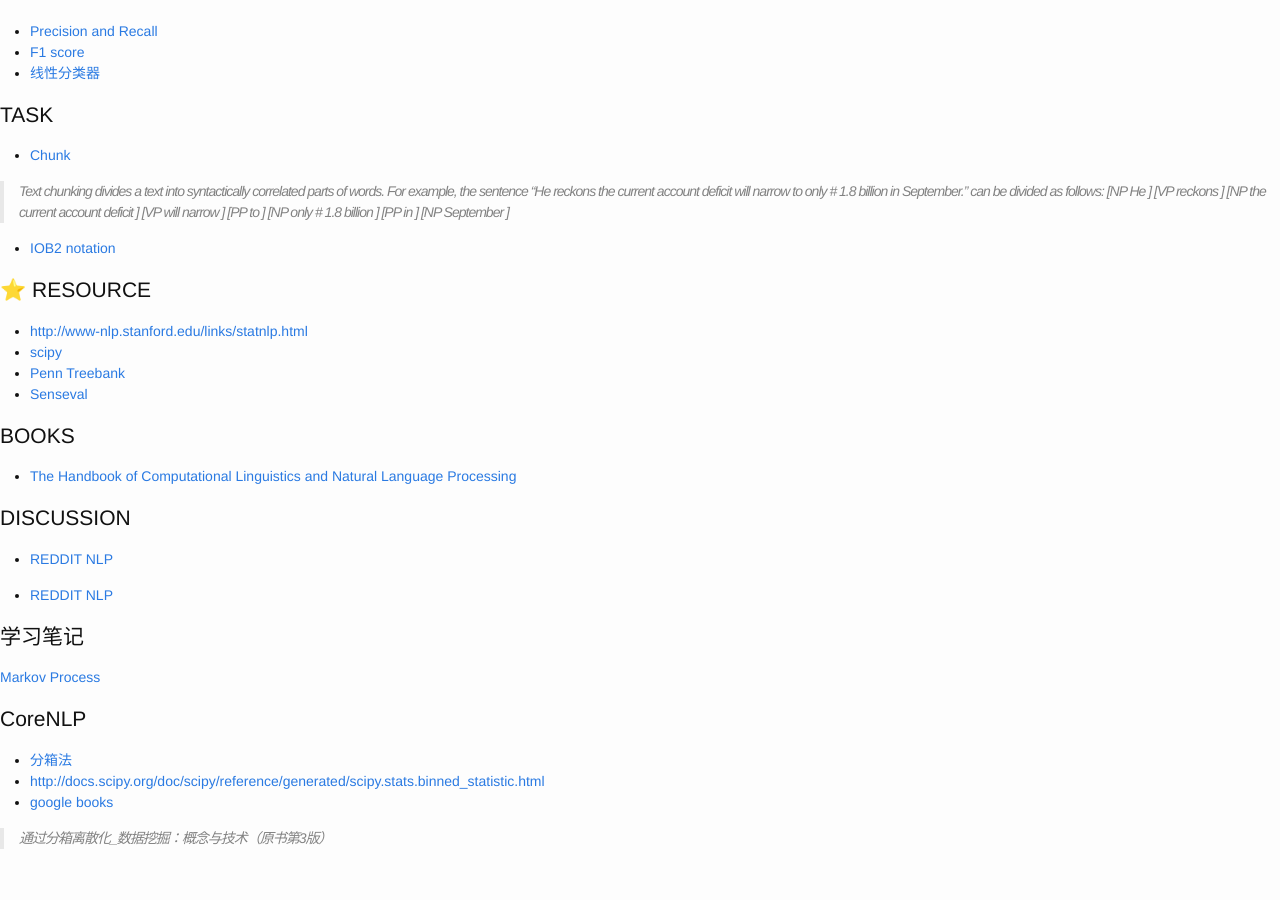
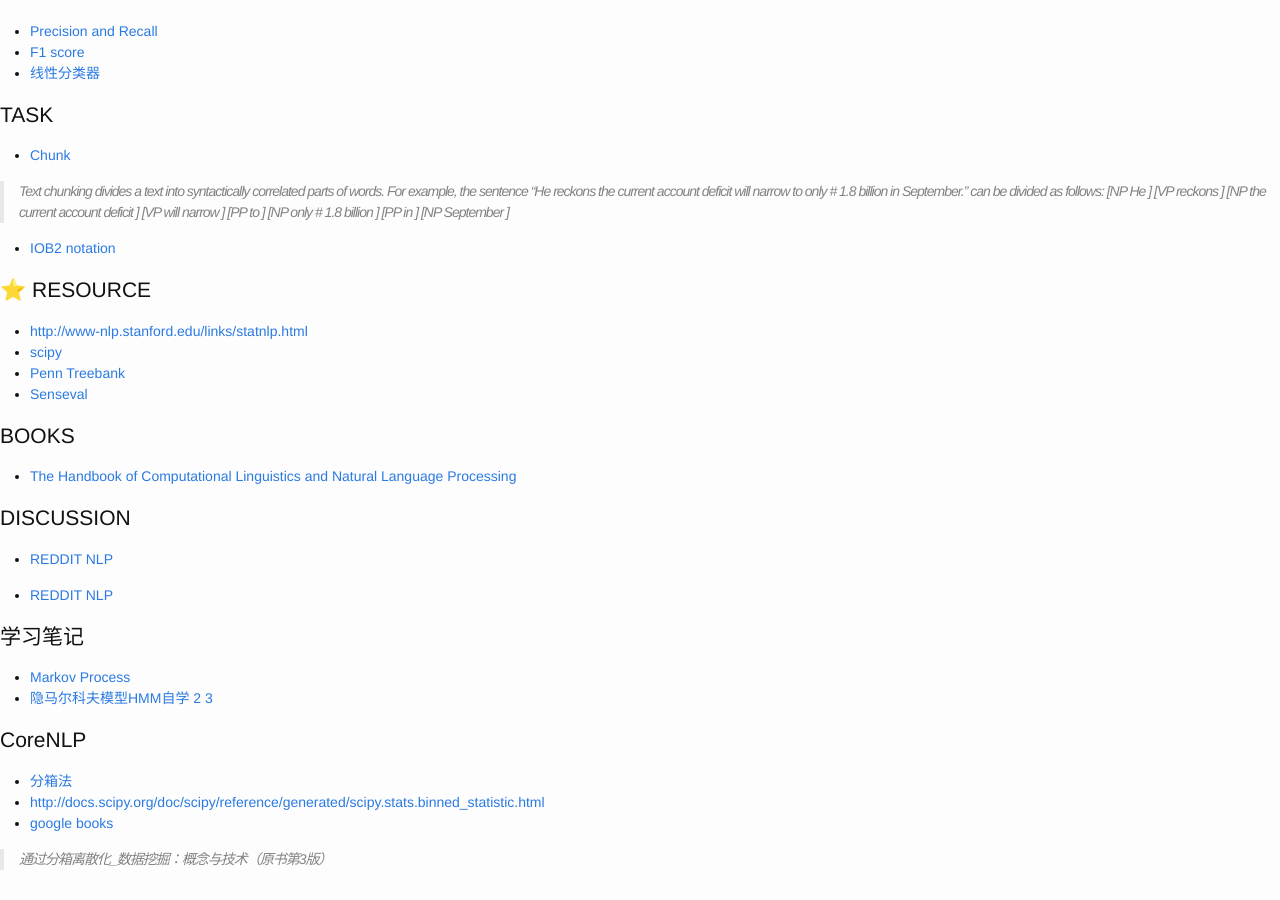
Before and after one commit to cnwarden/cnwarden.github.io, a Jekyll site: the page built from ml/index.md, in a window 1280 px wide and 900 px high, scrolled down 1043 px. Built offline with Jekyll 4.4.1, drawn with Linux system fonts in a browser that asks for light colours; emoji names are drawn with the system emoji font; before the commit the page ends 1922 px from its top, so only the background shows below that.

Commit message:
Update index.md

```diff
--- a/ml/index.md
+++ b/ml/index.md
@@ -89,7 +89,8 @@ Stanford relation extractor is a Java implementation to find relations between t
 
 # 学习笔记
 
-[Markov Process](https://en.wikipedia.org/wiki/Markov_chain)
+* [Markov Process](https://en.wikipedia.org/wiki/Markov_chain)
+* [隐马尔科夫模型HMM自学](http://www.comp.leeds.ac.uk/roger/HiddenMarkovModels/html_dev/main.html) [2](http://blog.csdn.net/daringpig/article/details/8072794) [3](http://www.52nlp.cn/hmm-learn-best-practices-one-introduction)
 
 # CoreNLP
 
```
